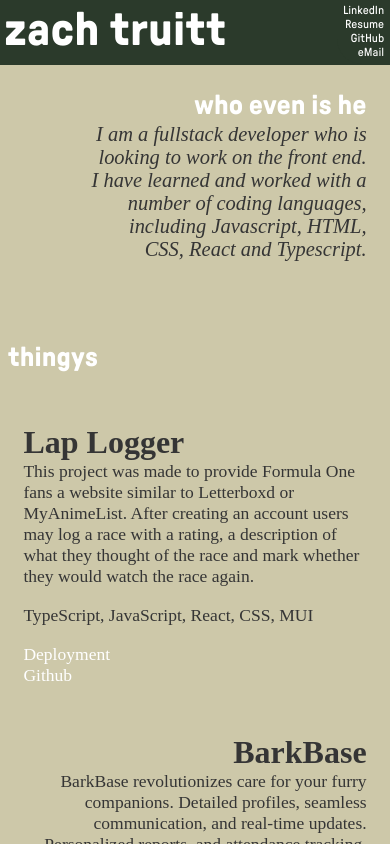
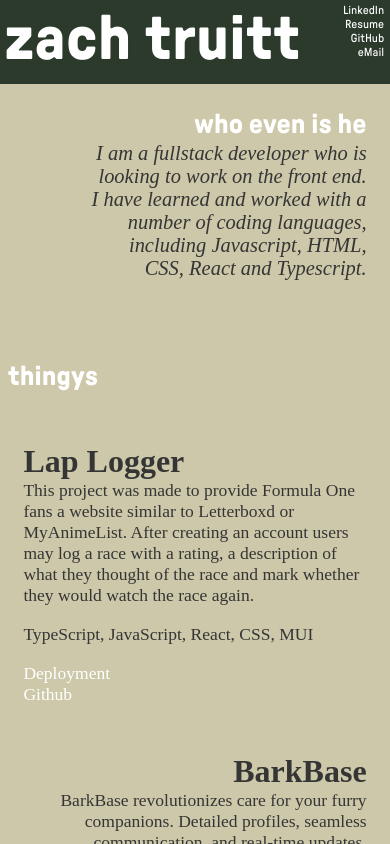
Before and after one commit to ttiurt/portfolio, a React (Vite) app: page / in a window 390 px wide. Shown: the top 844 px of the page. Built offline with nearby package versions, Linux system fonts and the light colour scheme; a web font is replaced by a local one.

Commit message:
hero tweak

```diff
--- a/src/components/Hero/Hero.module.css
+++ b/src/components/Hero/Hero.module.css
@@ -24,7 +24,7 @@
     display: flex;
     font-family: gtPressura;
     color: white;
-    font-size: 6vw;
+    font-size: 8vw;
     background: #2b3a2b;
     width: 100%;
     justify-content: space-between;
```
